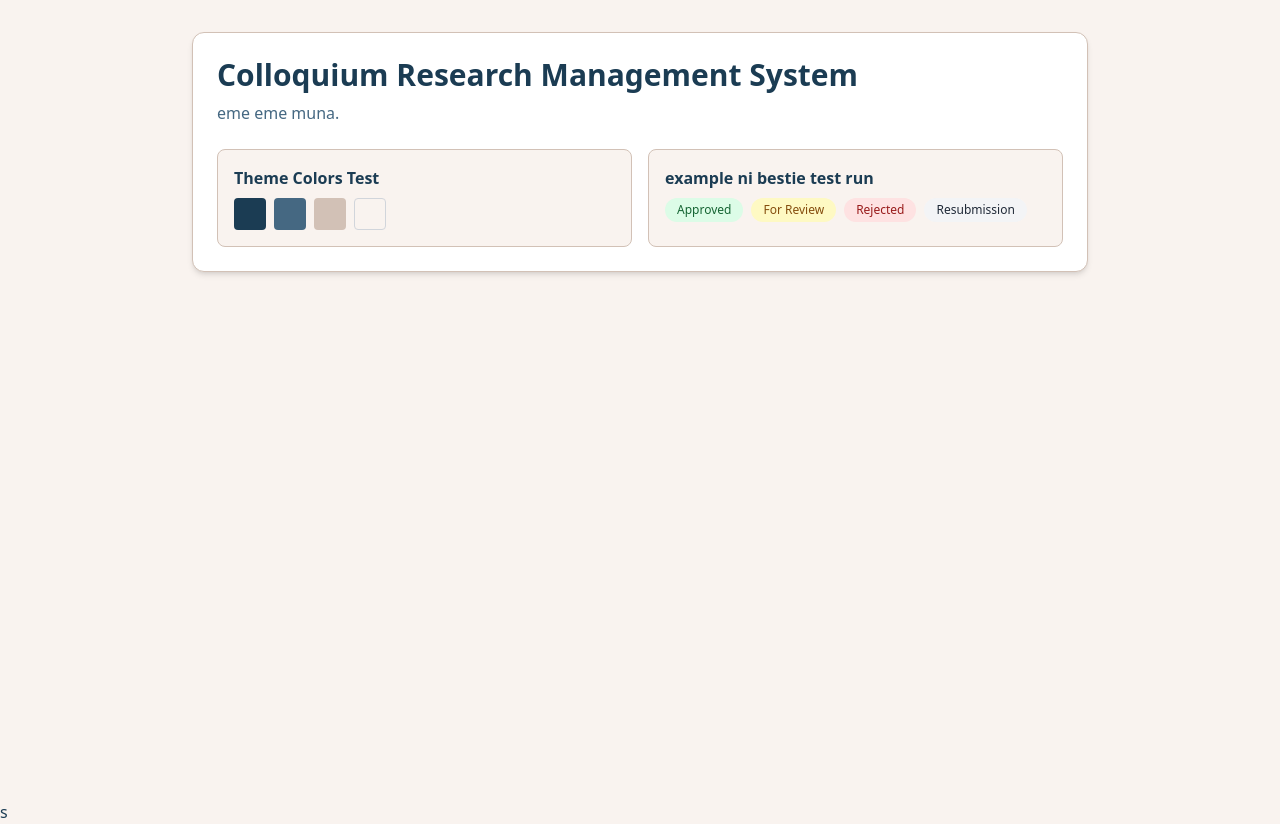
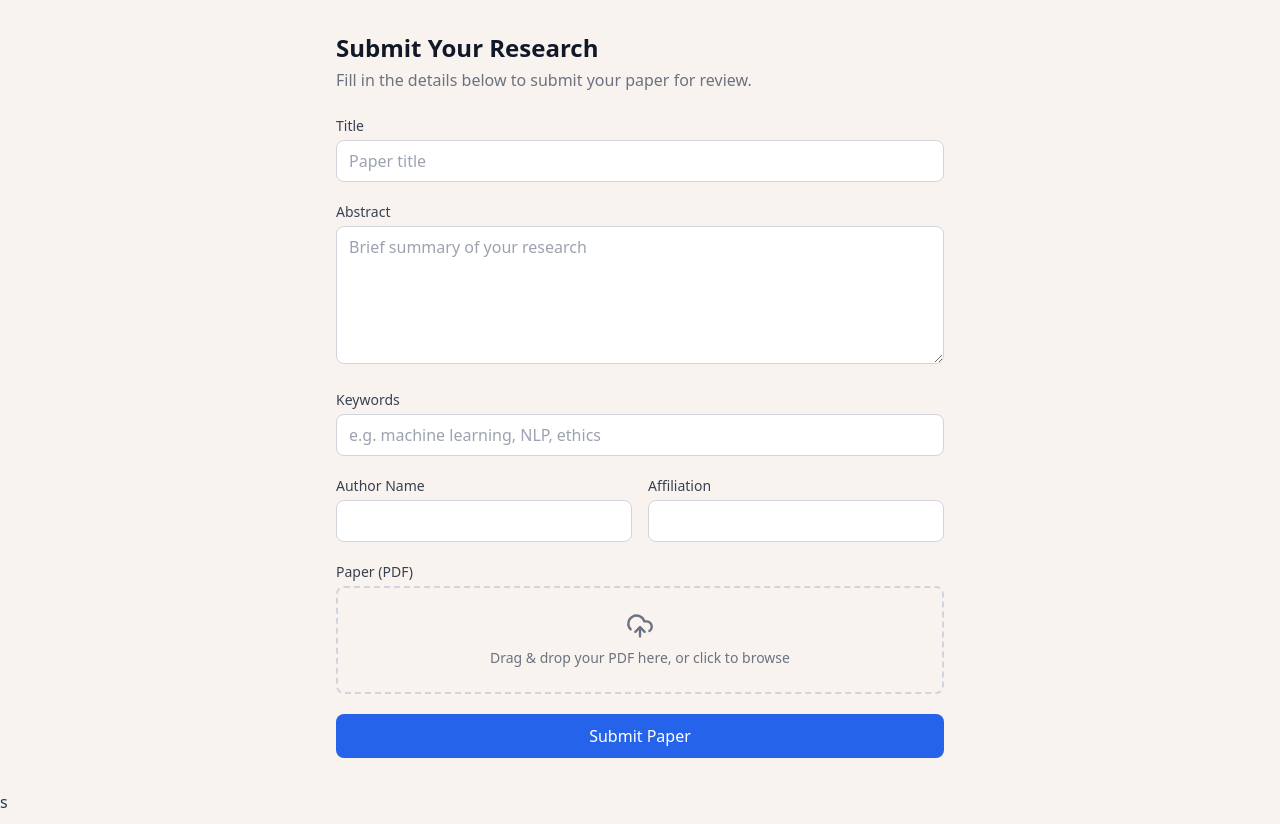
Before and after one commit to kristelanne-digiteer/Colloquium-Research-Management-System, a React (Vite) app: page / in a window 1280 px wide. Built offline with nearby package versions, Linux system fonts and the light colour scheme.

Commit message:
Author Submission Form

```diff
--- a/src/App.jsx
+++ b/src/App.jsx
@@ -1,40 +1,7 @@
-import React from 'react';
+import AuthorSubmissionForm from "./components/AuthorSubmissionForm";
 
 function App() {
-  return (
-    <div className="min-h-screen bg-cream text-primary p-8 font-sans">
-      <div className="max-w-4xl mx-auto bg-white p-6 rounded-xl shadow-md border border-sand">
-        <h1 className="text-3xl font-bold text-primary mb-2">
-          Colloquium Research Management System
-        </h1>
-        <p className="text-secondary mb-6">
-          eme eme muna.
-        </p>
-
-        <div className="grid grid-cols-1 md:grid-cols-2 gap-4">
-          <div className="p-4 bg-cream rounded-lg border border-sand">
-            <h2 className="font-semibold text-primary">Theme Colors Test</h2>
-            <div className="flex gap-2 mt-2">
-              <span className="w-8 h-8 rounded bg-primary inline-block" title="Primary"></span>
-              <span className="w-8 h-8 rounded bg-secondary inline-block" title="Secondary"></span>
-              <span className="w-8 h-8 rounded bg-sand inline-block" title="Warm Sand"></span>
-              <span className="w-8 h-8 rounded bg-cream border border-gray-300 inline-block" title="Soft Cream"></span>
-            </div>
-          </div>
-
-          <div className="p-4 bg-cream rounded-lg border border-sand">
-            <h2 className="font-semibold text-primary">example ni bestie test run</h2>
-            <div className="flex flex-wrap gap-2 mt-2">
-              <span className="px-3 py-1 bg-green-100 text-green-800 text-xs font-medium rounded-full">Approved</span>
-              <span className="px-3 py-1 bg-yellow-100 text-yellow-800 text-xs font-medium rounded-full">For Review</span>
-              <span className="px-3 py-1 bg-red-100 text-red-800 text-xs font-medium rounded-full">Rejected</span>
-              <span className="px-3 py-1 bg-gray-100 text-gray-800 text-xs font-medium rounded-full">Resubmission</span>
-            </div>
-          </div>
-        </div>
-      </div>
-    </div>
-  );
+  return <AuthorSubmissionForm onSubmit={(data) => console.log(data)} />;
 }
 
 export default App;
--- /dev/null
+++ b/src/components/AuthorSubmissionForm.jsx
@@ -0,0 +1,157 @@
+import { useState, useRef } from "react";
+import { UploadCloud, FileText, X } from "lucide-react";
+
+export default function AuthorSubmissionForm({ onSubmit }) {
+  const [form, setForm] = useState({
+    title: "",
+    abstract: "",
+    keywords: "",
+    authorName: "",
+    affiliation: "",
+  });
+  const [file, setFile] = useState(null);
+  const [isDragging, setIsDragging] = useState(false);
+  const inputRef = useRef(null);
+
+  const handleChange = (e) => {
+    setForm({ ...form, [e.target.name]: e.target.value });
+  };
+
+  const handleFile = (selectedFile) => {
+    if (selectedFile && selectedFile.type === "application/pdf") {
+      setFile(selectedFile);
+    } else {
+      alert("Please upload a PDF file.");
+    }
+  };
+
+  const handleDrop = (e) => {
+    e.preventDefault();
+    setIsDragging(false);
+    handleFile(e.dataTransfer.files[0]);
+  };
+
+  const handleSubmit = (e) => {
+    e.preventDefault();
+    if (!file) {
+      alert("Please attach your paper as a PDF before submitting.");
+      return;
+    }
+    onSubmit?.({ ...form, file });
+    setForm({ title: "", abstract: "", keywords: "", authorName: "", affiliation: "" });
+    setFile(null);
+  };
+
+  return (
+    <div className="max-w-2xl mx-auto p-8">
+      <h1 className="text-2xl font-semibold text-gray-900 mb-1">Submit Your Research</h1>
+      <p className="text-gray-500 mb-6">Fill in the details below to submit your paper for review.</p>
+
+      <form onSubmit={handleSubmit} className="space-y-5">
+        <div>
+          <label className="block text-sm font-medium text-gray-700 mb-1">Title</label>
+          <input
+            name="title"
+            value={form.title}
+            onChange={handleChange}
+            required
+            className="w-full border border-gray-300 rounded-lg px-3 py-2 focus:outline-none focus:ring-2 focus:ring-blue-500"
+            placeholder="Paper title"
+          />
+        </div>
+
+        <div>
+          <label className="block text-sm font-medium text-gray-700 mb-1">Abstract</label>
+          <textarea
+            name="abstract"
+            value={form.abstract}
+            onChange={handleChange}
+            required
+            rows={5}
+            className="w-full border border-gray-300 rounded-lg px-3 py-2 focus:outline-none focus:ring-2 focus:ring-blue-500"
+            placeholder="Brief summary of your research"
+          />
+        </div>
+
+        <div>
+          <label className="block text-sm font-medium text-gray-700 mb-1">Keywords</label>
+          <input
+            name="keywords"
+            value={form.keywords}
+            onChange={handleChange}
+            className="w-full border border-gray-300 rounded-lg px-3 py-2 focus:outline-none focus:ring-2 focus:ring-blue-500"
+            placeholder="e.g. machine learning, NLP, ethics"
+          />
+        </div>
+
+        <div className="grid grid-cols-2 gap-4">
+          <div>
+            <label className="block text-sm font-medium text-gray-700 mb-1">Author Name</label>
+            <input
+              name="authorName"
+              value={form.authorName}
+              onChange={handleChange}
+              required
+              className="w-full border border-gray-300 rounded-lg px-3 py-2 focus:outline-none focus:ring-2 focus:ring-blue-500"
+            />
+          </div>
+          <div>
+            <label className="block text-sm font-medium text-gray-700 mb-1">Affiliation</label>
+            <input
+              name="affiliation"
+              value={form.affiliation}
+              onChange={handleChange}
+              className="w-full border border-gray-300 rounded-lg px-3 py-2 focus:outline-none focus:ring-2 focus:ring-blue-500"
+            />
+          </div>
+        </div>
+
+        <div>
+          <label className="block text-sm font-medium text-gray-700 mb-1">Paper (PDF)</label>
+          <div
+            onDragOver={(e) => { e.preventDefault(); setIsDragging(true); }}
+            onDragLeave={() => setIsDragging(false)}
+            onDrop={handleDrop}
+            onClick={() => inputRef.current?.click()}
+            className={`border-2 border-dashed rounded-lg p-6 text-center cursor-pointer transition ${
+              isDragging ? "border-blue-500 bg-blue-50" : "border-gray-300 hover:border-gray-400"
+            }`}
+          >
+            <input
+              ref={inputRef}
+              type="file"
+              accept="application/pdf"
+              className="hidden"
+              onChange={(e) => handleFile(e.target.files[0])}
+            />
+            {file ? (
+              <div className="flex items-center justify-center gap-2 text-gray-700">
+                <FileText size={20} />
+                <span className="text-sm">{file.name}</span>
+                <button
+                  type="button"
+                  onClick={(e) => { e.stopPropagation(); setFile(null); }}
+                  className="text-gray-400 hover:text-red-500"
+                >
+                  <X size={16} />
+                </button>
+              </div>
+            ) : (
+              <div className="flex flex-col items-center text-gray-500">
+                <UploadCloud size={28} className="mb-2" />
+                <p className="text-sm">Drag & drop your PDF here, or click to browse</p>
+              </div>
+            )}
+          </div>
+        </div>
+
+        <button
+          type="submit"
+          className="w-full bg-blue-600 text-white font-medium py-2.5 rounded-lg hover:bg-blue-700 transition"
+        >
+          Submit Paper
+        </button>
+      </form>
+    </div>
+  );
+}
```
